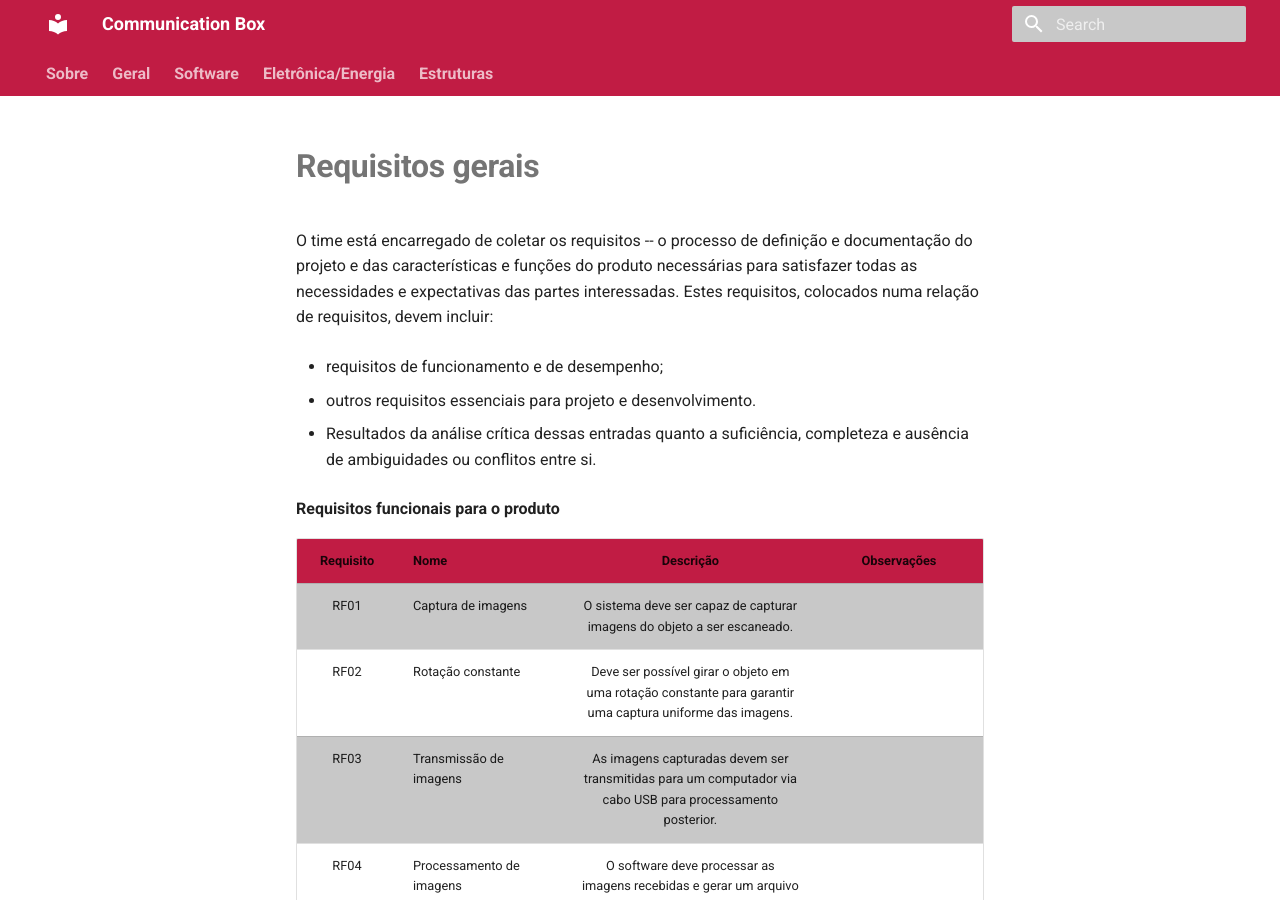
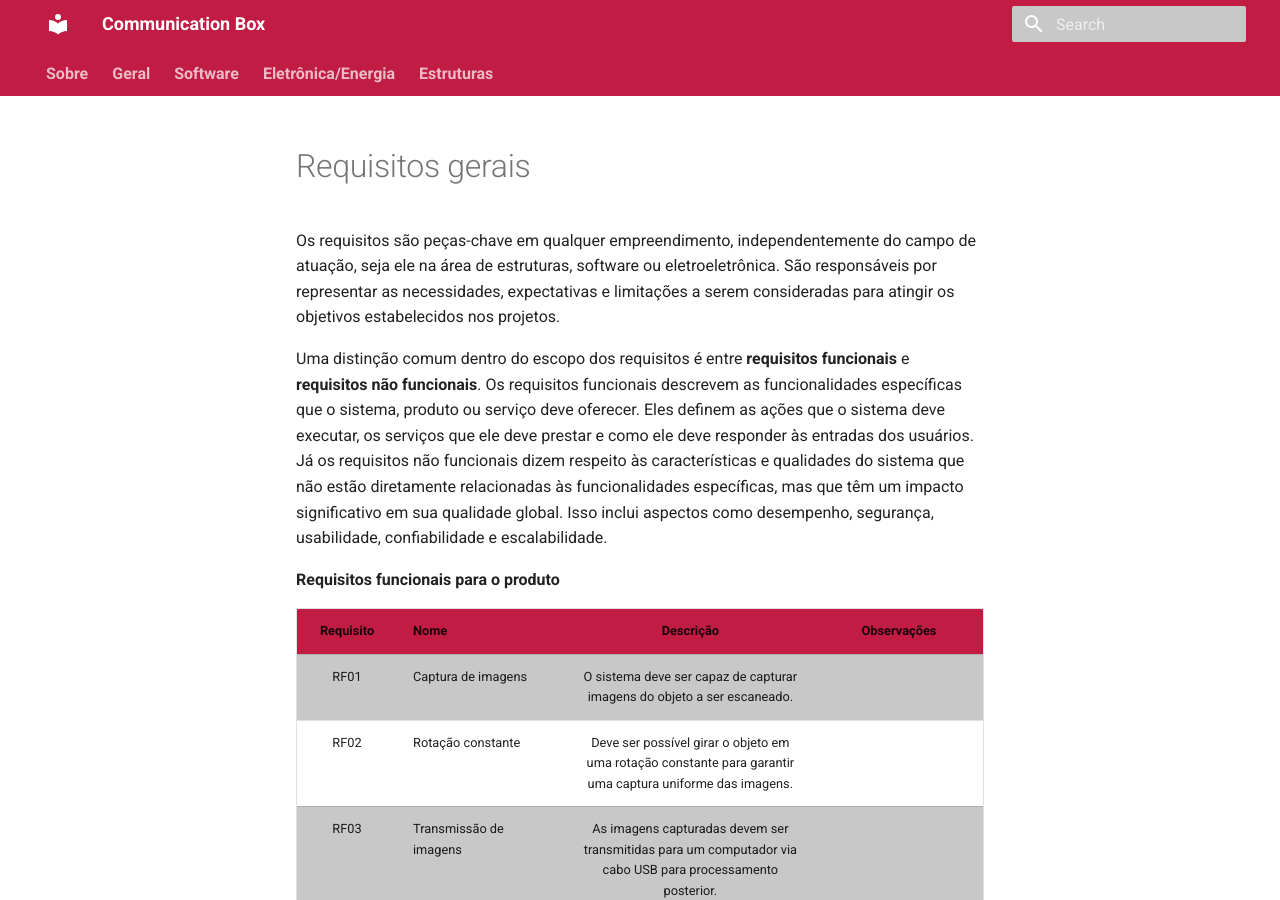
Before and after one commit to Calcioft/ScanPoint, an MkDocs documentation site: the page built from docs/geral/requisitos.md, in a window 1280 px wide and 900 px high. Built offline with MkDocs 1.6.1 and Material for MkDocs 9.7.7, drawn with Linux system fonts in a browser that asks for light colours; some of the changed text lies outside the part shown.

Commit message:
Adicionando texto introdutorio no documento
Co-autrored-by: Carol Oliveira <carolinaroliveira02@gmail.com>

```diff
--- a/docs/geral/requisitos.md
+++ b/docs/geral/requisitos.md
@@ -1,17 +1,8 @@
-# **Requisitos gerais**
+# Requisitos gerais
 
-O time está encarregado de coletar os requisitos -- o processo de
-definição e documentação do projeto e das características e funções do
-produto necessárias para satisfazer todas as necessidades e expectativas
-das partes interessadas. Estes requisitos, colocados numa relação de
-requisitos, devem incluir:
+Os requisitos são peças-chave em qualquer empreendimento, independentemente do campo de atuação, seja ele na área de estruturas, software ou eletroeletrônica. São responsáveis por representar as necessidades, expectativas e limitações a serem consideradas para atingir os objetivos estabelecidos nos projetos.
 
--   requisitos de funcionamento e de desempenho;
-
--   outros requisitos essenciais para projeto e desenvolvimento.
-
--   Resultados da análise crítica dessas entradas quanto a suficiência,
-    completeza e ausência de ambiguidades ou conflitos entre si.
+Uma distinção comum dentro do escopo dos requisitos é entre **requisitos funcionais** e **requisitos não funcionais**. Os requisitos funcionais descrevem as funcionalidades específicas que o sistema, produto ou serviço deve oferecer. Eles definem as ações que o sistema deve executar, os serviços que ele deve prestar e como ele deve responder às entradas dos usuários. Já os requisitos não funcionais dizem respeito às características e qualidades do sistema que não estão diretamente relacionadas às funcionalidades específicas, mas que têm um impacto significativo em sua qualidade global. Isso inclui aspectos como desempenho, segurança, usabilidade, confiabilidade e escalabilidade.
 
 **Requisitos funcionais para o produto**
 
```
Also changed, not shown: other parts of docs/geral/requisitos.md (+1 -1 lines).
